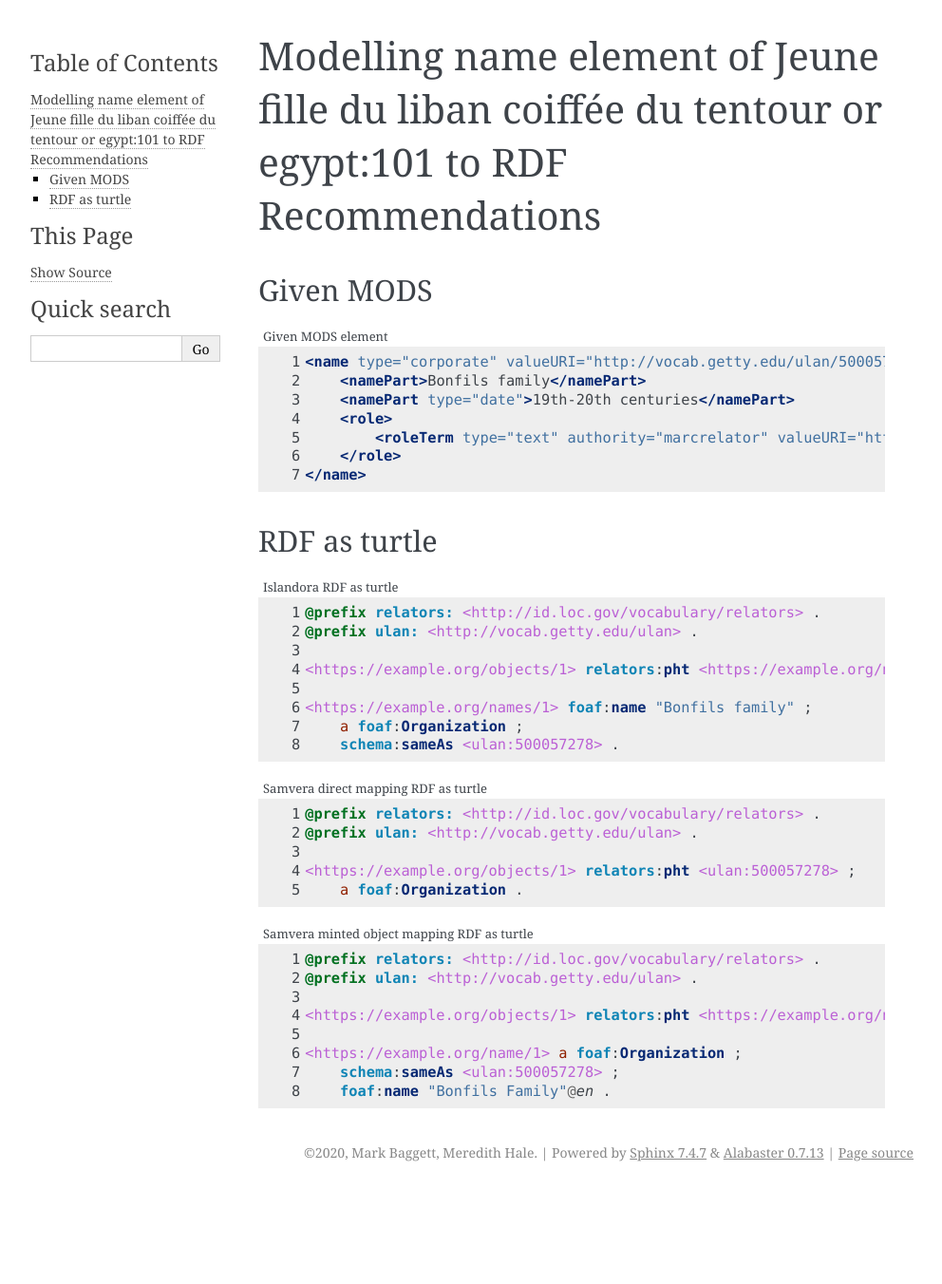
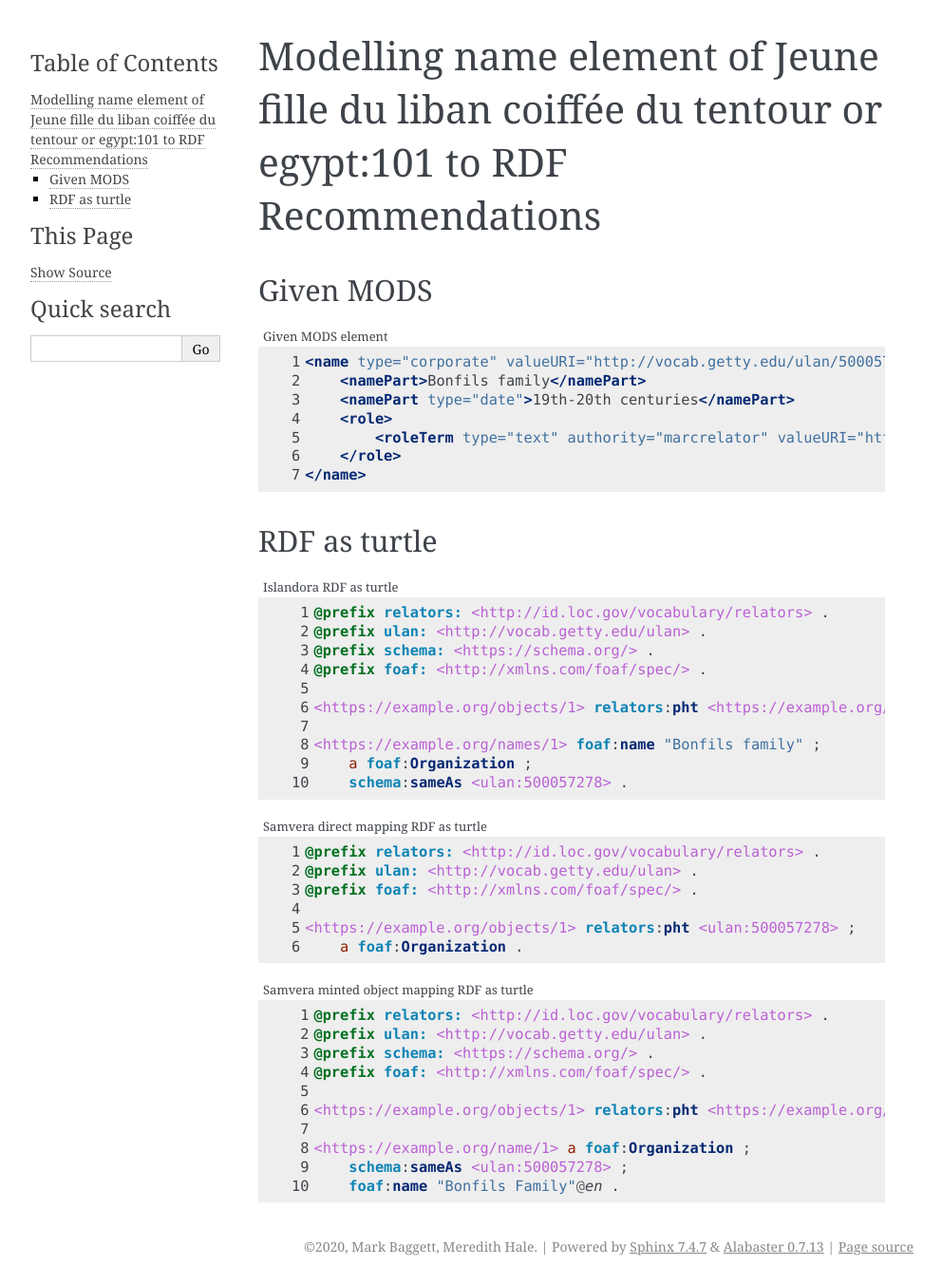
Before and after one commit to UTKcataloging/mods_to_rdf, a Sphinx documentation site: the page built from docs/source/working_docs/egypt_name.rst, in a window 1280 px wide. Shown: the whole page at 95% size, without its empty margins (148-1140 px from the left). Built offline with Sphinx 7.4.7, drawn with Linux system fonts in a browser that asks for light colours; formulas are drawn with MathJax 3; before the commit the page ends 1253 px from its top, so only the background shows below that.

Commit message:
Add missing prefixes.

```diff
--- a/docs/source/working_docs/egypt_name.rst
+++ b/docs/source/working_docs/egypt_name.rst
@@ -27,6 +27,8 @@ RDF as turtle
 
     @prefix relators: <http://id.loc.gov/vocabulary/relators> .
     @prefix ulan: <http://vocab.getty.edu/ulan> .
+    @prefix schema: <https://schema.org/> .
+    @prefix foaf: <http://xmlns.com/foaf/spec/> .
 
     <https://example.org/objects/1> relators:pht <https://example.org/names/1> .
 
@@ -41,6 +43,7 @@ RDF as turtle
 
     @prefix relators: <http://id.loc.gov/vocabulary/relators> .
     @prefix ulan: <http://vocab.getty.edu/ulan> .
+    @prefix foaf: <http://xmlns.com/foaf/spec/> .
 
     <https://example.org/objects/1> relators:pht <ulan:500057278> ;
         a foaf:Organization .
@@ -52,6 +55,8 @@ RDF as turtle
 
     @prefix relators: <http://id.loc.gov/vocabulary/relators> .
     @prefix ulan: <http://vocab.getty.edu/ulan> .
+    @prefix schema: <https://schema.org/> .
+    @prefix foaf: <http://xmlns.com/foaf/spec/> .
 
     <https://example.org/objects/1> relators:pht <https://example.org/name/1> .
 
```
